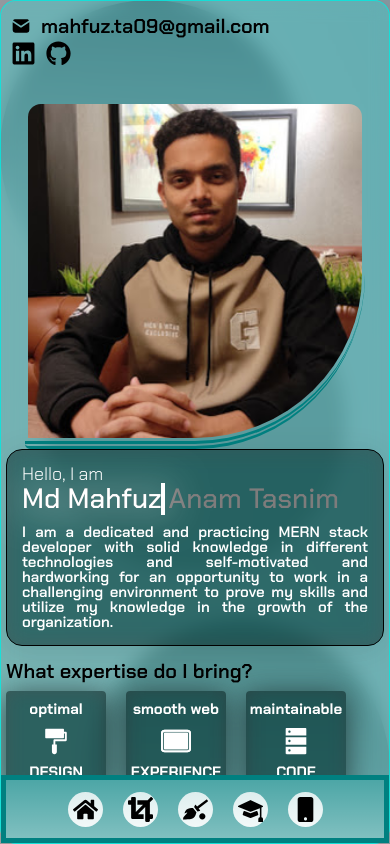
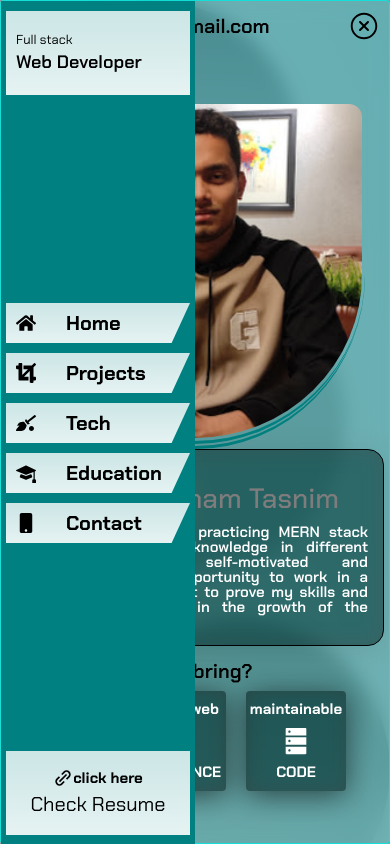
Before and after one commit to mahfuz-ta09/my-portfolio-website, a Next.js app: page / in a window 390 px wide. Built offline with nearby package versions, Linux system fonts and the light colour scheme.

Commit message:
navbar orientation changed

```diff
--- a/src/app/(withnavbar)/layout.tsx
+++ b/src/app/(withnavbar)/layout.tsx
@@ -1,7 +1,6 @@
 import SideNav from "@/component/shared/SideNav/SideNav"
 import "@/css/AppLayout/AppLayout.css"
 import { Toaster} from 'sonner'
-
 
 
 const layout = ({children} : {children: React.ReactNode}) => {
@@ -11,9 +10,9 @@ const layout = ({children} : {children: React.ReactNode}) => {
         <div className="circle-2"></div>
         <div className="circle-3"></div>
         <div className="window">
-          <div className="nav">
+          {/* <div className="nav"> */}
             <SideNav />
-          </div>
+          {/* </div> */}
           <div className="childCnt">
             {children}
           </div>
--- a/src/component/shared/SideNav/SideNav.tsx
+++ b/src/component/shared/SideNav/SideNav.tsx
@@ -1,17 +1,22 @@
+"use client"
 import '@/css/SideNav/SideNav.css'
 import Link from 'next/link'
-import { FaHome } from "react-icons/fa"
+import { FaBars, FaHome } from "react-icons/fa"
 import { FaMobile } from "react-icons/fa"
 import { FaCrop } from "react-icons/fa"
 import { FaQuidditch } from "react-icons/fa"
 import { FaRegFilePdf } from "react-icons/fa"
 import { BsFillMortarboardFill } from "react-icons/bs"
 import { BiLinkAlt } from "react-icons/bi"
+import { useState } from 'react'
+import { RxCrossCircled } from 'react-icons/rx'
+
 
 
 const SideNav = () => {
+    const [isOpen,setIsopen] = useState(true)
   return (
-    <div className="nav-container">
+    <div className={isOpen? "nav-container open":"nav-container close"}>
         <div className="nav-header">
             <div className='pic'>
                 <h1>Full stack</h1>
@@ -37,6 +42,7 @@ const SideNav = () => {
             </div>
             <h1>Check Resume</h1>
         </div>
+        <button onClick={()=>setIsopen(!isOpen)} className='nav-controller'>{isOpen ? <RxCrossCircled  />: <FaBars />}</button>
     </div>
   )
 }
--- a/src/component/ui/Home/Home.tsx
+++ b/src/component/ui/Home/Home.tsx
@@ -61,14 +61,6 @@ const Home = () => {
         </div>
 
       </div>
-
-      <div className="cv-checker">
-            <div className='cv-hlder'>
-                <BiLinkAlt className='cv-icon'/>
-                <Link className='cv-link' href="https://docs.google.com/document/d/1prqw-uLKuSftJkTJLp0ni8oO8HcpTgohtHbsA276nUY/edit?usp=sharing"> click here</Link>
-            </div>
-            <h1>Check Resume</h1>
-        </div>
     </div>
   )
 }
--- a/src/css/AppLayout/AppLayout.css
+++ b/src/css/AppLayout/AppLayout.css
@@ -34,7 +34,6 @@
 
 }
 
-
 .circle-3{
     position: absolute;
     background: linear-gradient( rgba(0, 0, 0, 0.5), rgba(34, 37, 37, 0.8));
@@ -56,21 +55,13 @@
     align-items: center;
     font-size: 1.5em;
     background: rgba(0, 235, 226, 0.26);
-    border-radius: 16px;
+    border-radius: 4px;
     box-shadow: 0 4px 30px rgba(0, 0, 0, 0.1);
     backdrop-filter: blur(9.2px);
     -webkit-backdrop-filter: blur(9.2px);
     border: 1px solid rgba(0, 235, 226, 0.8);
 }
 
-.nav{
-    padding: 5px;
-    width: 300px;
-    height: 100%;
-    border: 10px 0 0 10px;
-    border-right: 2px solid white;
-
-}
 
 .childCnt{
     padding: 10px;
@@ -110,19 +101,20 @@
     }
 
     .window{
-        flex-direction: column-reverse;
+        flex-direction: column;
         width: 100%;
         height: 100%;
     }
 
     .nav{
-        padding: 5px;
-        width: 100%;
-        height: 8vh;
+        padding: 0px;
+        width: 50%;
+        height: 100vh;
         border: none;
         position: fixed;
         bottom: 0;
         left: 0;
+        top: 0;
         z-index: 99;
         background: teal;
     }
--- a/src/css/Home/Home.css
+++ b/src/css/Home/Home.css
@@ -212,9 +212,6 @@
     color: white;
 }
 
-.cv-checker{
-    display: none;
-}
 
 @media screen and (max-width:1370px) {
     .home-content{
@@ -406,15 +403,6 @@
         margin-top: 0px;
     }
 
-    .cv-checker{
-        padding: 5px 10px;
-        width: 100%;
-        background: linear-gradient(to bottom,rgba(255,255,255,0.8),rgba(255,255,255,0.9));
-        display: flex;
-        align-items: start;
-        justify-content: start;
-        flex-direction: column-reverse;
-    }
 
 }
 
@@ -441,8 +429,4 @@
         position: relative;
     }
 
-
-    .cv-checker{
-        padding: 10px;
-    }
 }
--- a/src/css/SideNav/SideNav.css
+++ b/src/css/SideNav/SideNav.css
@@ -1,9 +1,11 @@
 .nav-container{
+    padding: 5px;
+    width: 300px;
     height: 100%;
-    width: 100%;
-    background: linear-gradient(to bottom,rgba(255,255,255,0.3),rgba(255,255,255,0.5));
-    padding: 5px;
+    border-right: 2px solid white;
     display: flex;
+    align-items: center;
+    justify-content: space-between;
     flex-direction: column;
 }
 
@@ -15,6 +17,7 @@
     align-items: center;
     justify-content: center;
     padding: 10px;
+    width: 100%;
 }
 
 .pic{
@@ -108,12 +111,13 @@
 
 .nav-footer{
     height: 10vh;
-    padding: 10px;
+    padding: 0px;
     background: linear-gradient(to bottom,rgba(255,255,255,0.8),rgba(255,255,255,0.9));
     display: flex;
     align-items: start;
     justify-content: center;
-    flex-direction: column-reverse;
+    flex-direction: column;
+    width: 100%;
 }
 
 .nav-footer h1{
@@ -145,53 +149,115 @@
     font-size: 17px;
     transition: .2s ease-in-out;
 }
-
+.nav-controller{
+    display: none;
+}
 
 @media screen and (max-width:1370px) {
 
     .nav-body ul{
-        gap:5px;
+        gap:15px;
     }
 
 }
 
 
 @media screen and (max-width:450px) {
-    .nav-header{
-        display: none;
+    .nav-container{
+        padding: 10px 5px;
+        width: 50%;
+        height: 100vh;
+        border: none;
+        position: fixed;
+        bottom: 0;
+        top: 0;
+        z-index: 99;
+        background: teal;
     }
-    .nav-footer{
-        display: none;
+
+    .nav-container.open{
+        left: 0%;
+        transition: .5s ease-in-out;
     }
-    .liink{
-        display: none;
+
+    .nav-container.close{
+        left: -100%;
+        transition: .5s ease-in-out;
     }
+
+    .nav-controller{
+        display: block;
+        position: fixed;
+        right:  10px;
+        top: 10px;
+        font-size: 30px;
+    }
+
     .nav-body ul{
-        flex-direction: row;
-        align-items: center;
+        align-items: start;
         justify-content: center;
+        flex-direction: column;
         width: 100%;
-        gap: 20px;
+        gap: 10px;
     }
 
     .link-container{
-        width: 40px;
+        width: 100%;
         height:40px;
         display: flex;
         align-items: center;
+        justify-content: start;
+        background: linear-gradient(to bottom,rgba(255,255,255,0.8),rgba(255,255,255,0.9));
+        clip-path: polygon(0 0,100% 0px,90% 100%,0% 100%);
+        padding: 5px 10px ;
+    }
+
+    .icon{
+        color: black;
+        font-size: 20px;
+    }
+
+    .liink{
+        color: black;
+        font-size: 20px;
+        padding-left: 30px;
+        font-weight: 700;
+    }
+
+    .link-container:hover .icon{
+        font-size: 20px;
+    }
+
+    .link-container:hover .liink{
+        font-size: 20px;
+    }
+
+
+    .pic h1{
+        font-size: 13px;
+        font-weight: 400;
+    }
+
+    .name h1{
+        font-weight: 600;
+        font-size: 18px;
+    }
+
+    .nav-footer{
+        align-items: center;
+    }
+
+    .cv-hlder{
         justify-content: center;
-        background: linear-gradient(to bottom,rgba(255,255,255,0.8),rgba(255,255,255,0.9));
-        border-radius: 50%;
-        clip-path: unset;
-        padding: 5px;
     }
+
 }
 
 
 
 @media screen and (max-width:390px) {
-    .link-container{
-        width: 35px;
+    /* .link-container{
+        width: 100%;
         height:35px;
         display: flex;
         align-items: center;
@@ -204,6 +270,6 @@
     .icon{
         color: black;
         font-size: 25px;
-    }
+    } */
 
 }
```
